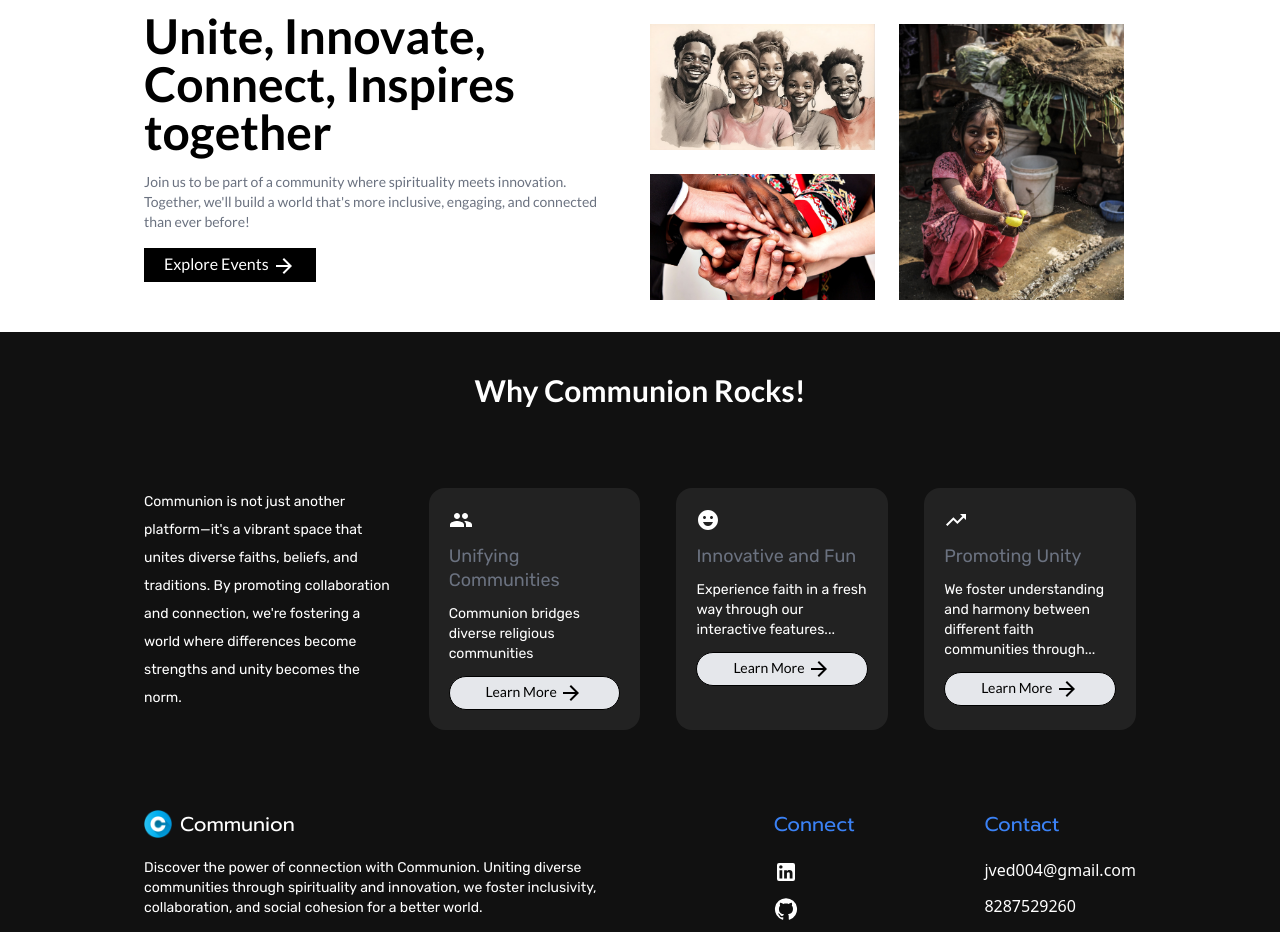
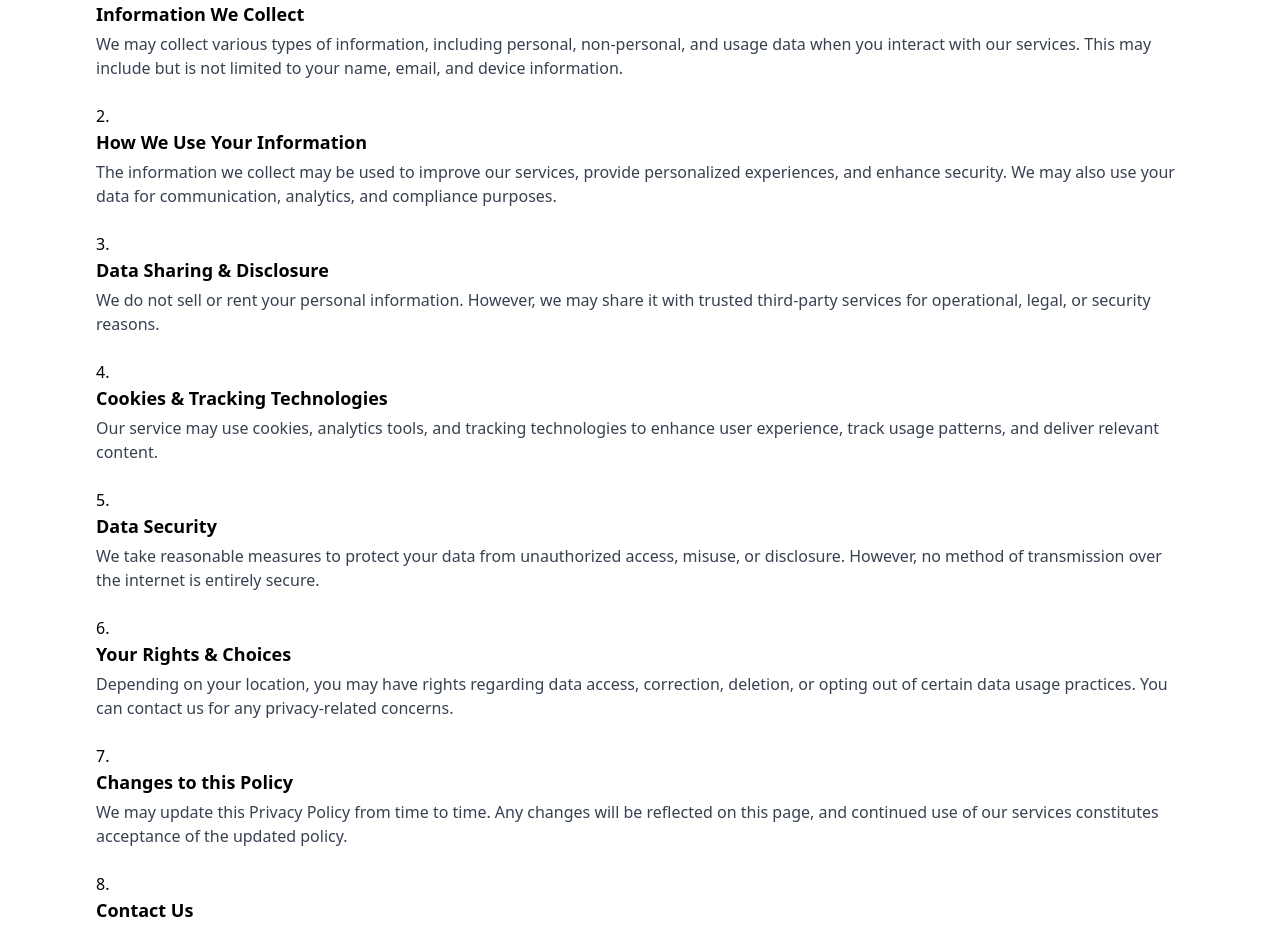
Before and after one commit to javedAkhtar1/assignment, a React (Vite) app: page /privacypolicy in a window 1280 px wide. Shown: the part 200-1132 px from the top of the page. Built offline with nearby package versions, Linux system fonts and the light colour scheme.

Commit message:
made pages and routes

```diff
--- a/src/App.jsx
+++ b/src/App.jsx
@@ -1,10 +1,20 @@
+import { Route, Routes } from "react-router"
 import Home from "./components/Home.jsx"
+import TermsAndConditions from "./pages/TermsAndConditions.jsx"
+import PrivacyPolicy from "./pages/PrivacyPolicy.jsx"
+
 
 function App() {
 
   return (
     <>
-      <Home />
+
+    <Routes>
+    <Route path="/" element={<Home />}/>
+    <Route path="/termsandconditions" element={<TermsAndConditions />}/>
+    <Route path="/privacypolicy" element={<PrivacyPolicy />}/>
+
+    </Routes>
     </>
   )
 }
--- a/src/components/Navbar.jsx
+++ b/src/components/Navbar.jsx
@@ -1,6 +1,7 @@
 import React, { useState } from "react";
 import MenuIcon from "@mui/icons-material/Menu";
 import CloseIcon from "@mui/icons-material/Close";
+import { Link } from "react-router";
 
 function Navbar() {
   const [showCommunities, setShowCommunities] = useState(false);
@@ -11,22 +12,28 @@ function Navbar() {
     setShowEvents(false);
     setShowCommunities((prev) => !prev);
   }
+
   function handleShowEvents() {
     setShowCommunities(false);
     setShowEvents((prev) => !prev);
   }
 
+  function handleToggleMenu() {
+    setToggleMenu((prev) => !prev);
+    window.scrollTo({ top: 0, behavior: "smooth" })
+  }
+
   return (
     <>
-      <nav className="flex justify-between p-4 xl:items-center fixed top-0 left-1/2 -translate-x-1/2 xl:w-[1070px] lg:w-[900px] w-full bg-white z-50">
+      <nav className="flex md:justify-evenly justify-between px-2 py-4 xl:items-center fixed top-0 left-1/2 -translate-x-1/2 w-full bg-white z-50">
         <div className="flex items-center gap-2">
           <img className="h-7 w-7" src="./logo.png" alt="company-logo" />
           <h1 className="font-Prompt text-xl text-blue-800">Communion</h1>
         </div>
         <div className="lg:flex gap-8 font-Rubik text-sm hidden">
-          <a className=" hover:text-blue-500" href="#">
+          <Link className=" hover:text-blue-500" to="/">
             Home
-          </a>
+          </Link>
           <div
             className=" hover:text-blue-500 relative cursor-pointer"
             onClick={handleShowCommunities}
@@ -74,7 +81,7 @@ function Navbar() {
           </div>
           <div
             className="lg:hidden"
-            onClick={() => setToggleMenu((prev) => !prev)}
+            onClick={handleToggleMenu}
           >
             {toggleMenu ? (
               <CloseIcon className="cursor-pointer text-lg  hover:text-blue-500" />
--- /dev/null
+++ b/src/components/ScrollToTop.jsx
@@ -0,0 +1,14 @@
+import React, { useEffect } from "react";
+import { useLocation } from "react-router";
+
+function ScrollToTop() {
+  const { pathname } = useLocation();
+
+  useEffect(() => {
+    window.scrollTo(0, 0);
+  }, [pathname]);
+
+  return null;
+}
+
+export default ScrollToTop;
--- a/src/main.jsx
+++ b/src/main.jsx
@@ -3,10 +3,12 @@ import { createRoot } from 'react-dom/client'
 import './index.css'
 import App from './App.jsx'
 import { BrowserRouter } from 'react-router'
+import ScrollToTop from "./components/ScrollToTop.jsx"
 
 createRoot(document.getElementById('root')).render(
   <StrictMode>
   <BrowserRouter>
+  <ScrollToTop />
     <App />
   </BrowserRouter>
   </StrictMode>,
--- /dev/null
+++ b/src/pages/PrivacyPolicy.jsx
@@ -0,0 +1,85 @@
+import React from "react";
+import Navbar from "../components/Navbar";
+import Footer from "../components/Footer";
+
+function PrivacyPolicy() {
+  return (
+    <>
+      <Navbar />
+      <div className="mt-[5.5rem] px-3 mb-20 md:px-12 lg:px-24">
+        <h1 className="font-bold text-center text-3xl font-Lato mb-2">Privacy Policy</h1>
+        <h2 className="text-center text-sm font-Lato text-gray-600">Last Updated: 01/03/2025</h2>
+
+        <ol className="list-decimal list-inside mt-6 space-y-6">
+          <li>
+            <h3 className="font-semibold text-lg">Information We Collect</h3>
+            <p className="text-gray-700 mt-1">
+              We may collect various types of information, including personal,
+              non-personal, and usage data when you interact with our services.
+              This may include but is not limited to your name, email, and device
+              information.
+            </p>
+          </li>
+          <li>
+            <h3 className="font-semibold text-lg">How We Use Your Information</h3>
+            <p className="text-gray-700 mt-1">
+              The information we collect may be used to improve our services,
+              provide personalized experiences, and enhance security. We may also
+              use your data for communication, analytics, and compliance purposes.
+            </p>
+          </li>
+          <li>
+            <h3 className="font-semibold text-lg">Data Sharing & Disclosure</h3>
+            <p className="text-gray-700 mt-1">
+              We do not sell or rent your personal information. However, we may
+              share it with trusted third-party services for operational, legal,
+              or security reasons.
+            </p>
+          </li>
+          <li>
+            <h3 className="font-semibold text-lg">Cookies & Tracking Technologies</h3>
+            <p className="text-gray-700 mt-1">
+              Our service may use cookies, analytics tools, and tracking
+              technologies to enhance user experience, track usage patterns, and
+              deliver relevant content.
+            </p>
+          </li>
+          <li>
+            <h3 className="font-semibold text-lg">Data Security</h3>
+            <p className="text-gray-700 mt-1">
+              We take reasonable measures to protect your data from unauthorized
+              access, misuse, or disclosure. However, no method of transmission
+              over the internet is entirely secure.
+            </p>
+          </li>
+          <li>
+            <h3 className="font-semibold text-lg">Your Rights & Choices</h3>
+            <p className="text-gray-700 mt-1">
+              Depending on your location, you may have rights regarding data
+              access, correction, deletion, or opting out of certain data usage
+              practices. You can contact us for any privacy-related concerns.
+            </p>
+          </li>
+          <li>
+            <h3 className="font-semibold text-lg">Changes to this Policy</h3>
+            <p className="text-gray-700 mt-1">
+              We may update this Privacy Policy from time to time. Any changes
+              will be reflected on this page, and continued use of our services
+              constitutes acceptance of the updated policy.
+            </p>
+          </li>
+          <li>
+            <h3 className="font-semibold text-lg">Contact Us</h3>
+            <p className="text-gray-700 mt-1">
+              If you have any questions about this Privacy Policy, feel free to
+              reach out to us at [your contact email].
+            </p>
+          </li>
+        </ol>
+      </div>
+      <Footer />
+    </>
+  );
+}
+
+export default PrivacyPolicy;
--- /dev/null
+++ b/src/pages/TermsAndConditions.jsx
@@ -0,0 +1,79 @@
+import React from "react";
+import Navbar from "../components/Navbar";
+import Footer from "../components/Footer";
+
+function TermsAndConditions() {
+  return (
+    <>
+      <Navbar />
+      <div className="mt-[5.5rem] mb-20 px-3 md:px-12 lg:px-24">
+        <h1 className="font-bold text-center text-3xl font-Lato mb-2">Terms & Conditions</h1>
+        <h2 className="text-center text-sm font-Lato text-gray-600">Last Updated: 01/03/2025</h2>
+
+        <ol className="list-decimal  mt-6 space-y-6">
+          <li>
+            <h3 className="font-semibold text-lg">Acceptance of Terms</h3>
+            <p className="text-gray-700 mt-1">
+              By using our Service, you acknowledge that you have read,
+              understood, and agree to these Terms. If you do not agree, please
+              discontinue use immediately.
+            </p>
+          </li>
+          <li>
+            <h3 className="font-semibold text-lg">Changes to Terms</h3>
+            <p className="text-gray-700 mt-1">
+              We reserve the right to modify or update these Terms at any time
+              without prior notice. Continued use of the Service constitutes
+              acceptance of the updated Terms.
+            </p>
+          </li>
+          <li>
+            <h3 className="font-semibold text-lg">Use of the Service</h3>
+            <p className="text-gray-700 mt-1">
+              You agree to use the Service for lawful purposes only. We may
+              restrict, suspend, or terminate access to the Service at our
+              discretion. Certain features may be subject to eligibility
+              requirements, verification, or additional conditions.
+            </p>
+          </li>
+          <li>
+            <h3 className="font-semibold text-lg">User Content</h3>
+            <p className="text-gray-700 mt-1">
+              You retain ownership of any content you submit, but grant us a
+              non-exclusive, worldwide license to use, display, and distribute
+              such content. We are not responsible for the accuracy, legality,
+              or appropriateness of user-generated content.
+            </p>
+          </li>
+          <li>
+            <h3 className="font-semibold text-lg">Third-Party Links & Services</h3>
+            <p className="text-gray-700 mt-1">
+              Our Service may contain links to third-party websites or services.
+              We are not responsible for the content, policies, or actions of
+              any third-party entities.
+            </p>
+          </li>
+          <li>
+            <h3 className="font-semibold text-lg">Indemnification</h3>
+            <p className="text-gray-700 mt-1">
+              You agree to indemnify and hold us harmless from any claims, losses,
+              liabilities, or expenses resulting from your use of the Service or
+              violation of these Terms.
+            </p>
+          </li>
+          <li>
+            <h3 className="font-semibold text-lg">Governing Law</h3>
+            <p className="text-gray-700 mt-1">
+              These Terms shall be governed by and interpreted in accordance
+              with the laws of [Your Jurisdiction]. Any disputes shall be
+              resolved in the courts.
+            </p>
+          </li>
+        </ol>
+      </div>
+      <Footer />
+    </>
+  );
+}
+
+export default TermsAndConditions;
```
